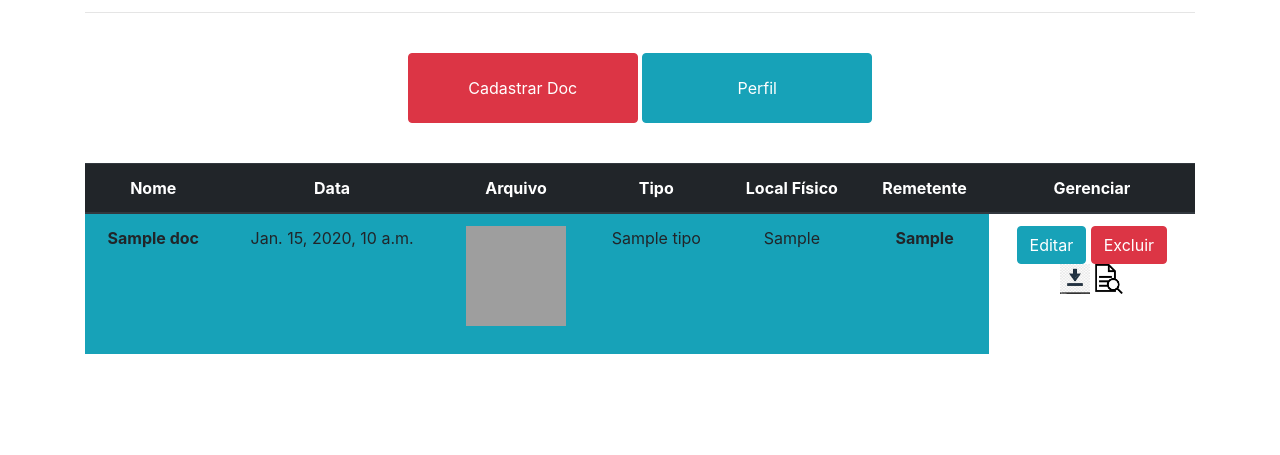
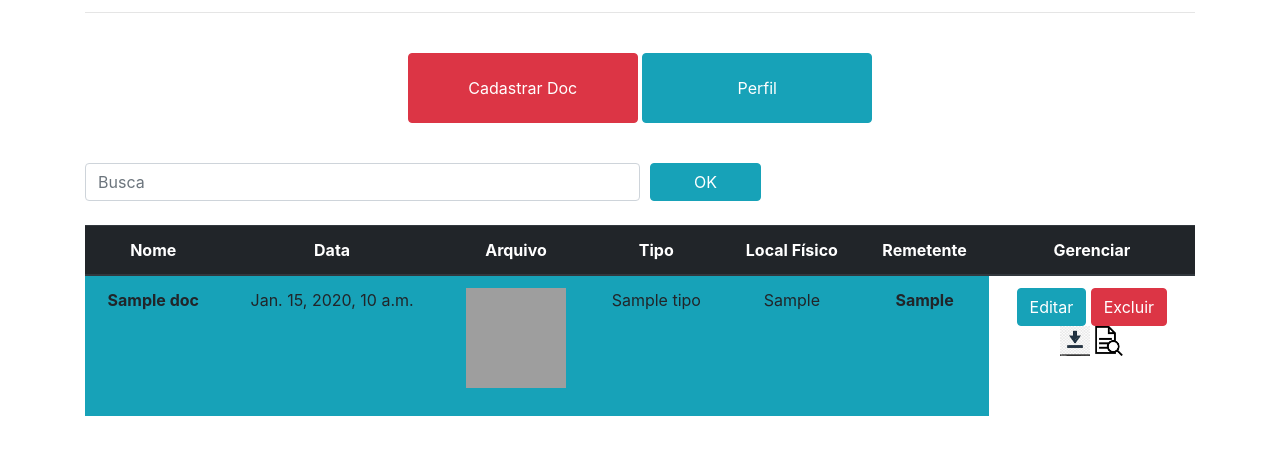
Before and after one commit to brunogomesifrn/pi19upload, a Django app: page /doc/ in a window 1280 px wide. Shown: the part 170-625 px from the top of the page. Run offline with Django 3.2, Linux system fonts and the light colour scheme; tables that the repository leaves empty hold one stand-in row (values such as "Sample post"); some libraries are stand-ins or nearby versions; grey boxes are pictures that could not be loaded.

Commit message:
fiz campo de busca

```diff
--- a/core/templates/doc_lista.html
+++ b/core/templates/doc_lista.html
@@ -36,6 +36,18 @@
           <p><a href="{% url 'cadastro' %}"><button type="button" class="btn btn-danger" style="width: 230px; height: 70px">Cadastrar Doc </button></a>
           <a href="{% url 'perfil' %}"><button type="button" class="btn btn-info" style="width: 230px; height: 70px">Perfil </button></a></p>
           <br />
+
+            <!--div do campo de busca-->
+    <div class="row">
+       <div class="col-sm-12">
+          <form action="." method="GET" class="form-inline">
+            <input type="text" id="search" name="search" class="form-control" placeholder="Busca" style="width: 50%">
+            <input type="submit" class="btn btn-info" style="margin-left: 10px; width: 10%" value="OK">
+          </form>
+        </div>
+      </div>
+      <br/>
+
 
             <table class="table">
               <thead class="thead-dark">
--- a/core/views.py
+++ b/core/views.py
@@ -7,11 +7,13 @@ from django.contrib.auth.decorators import login_required
 from django.contrib.auth.forms import UserCreationForm
 from django.contrib.auth.models import User
 
+
 def listar(request):
 	doc = Doc.objects.all()
-	contexto = {
-		'doc_listar': doc
-	}
+	search = request.GET.get('search')
+	if search:
+		doc = doc.filter(nome__icontains=search)
+	contexto = {'doc_listar': doc}
 	return render(request, 'doc_lista.html', contexto)
 
 def cadastro(request):
```
Also changed, not shown: core/static/css/doc.css (line endings or trailing spaces).
